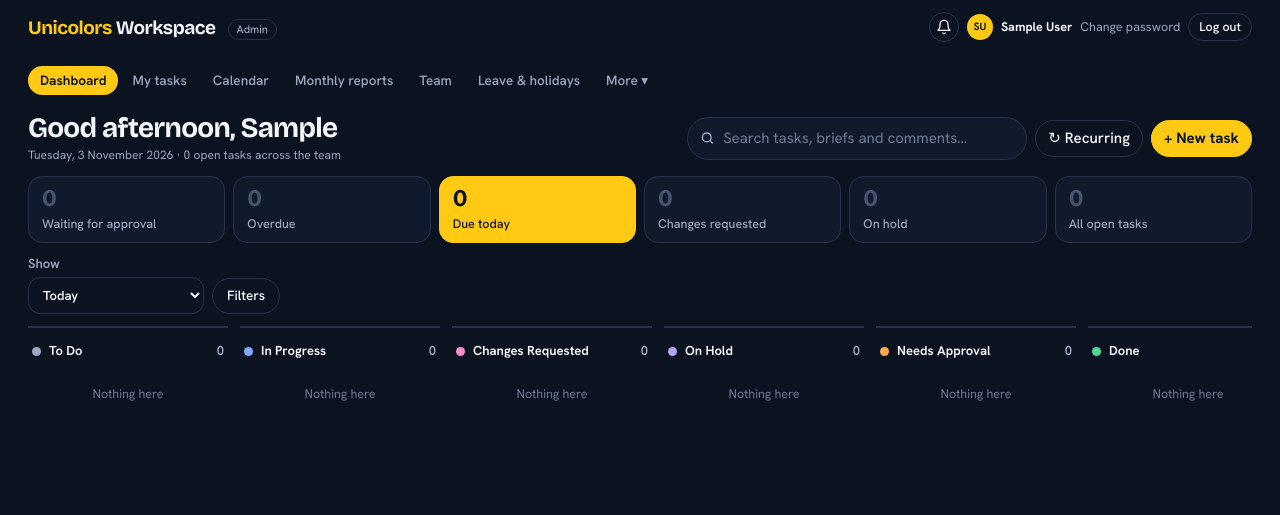
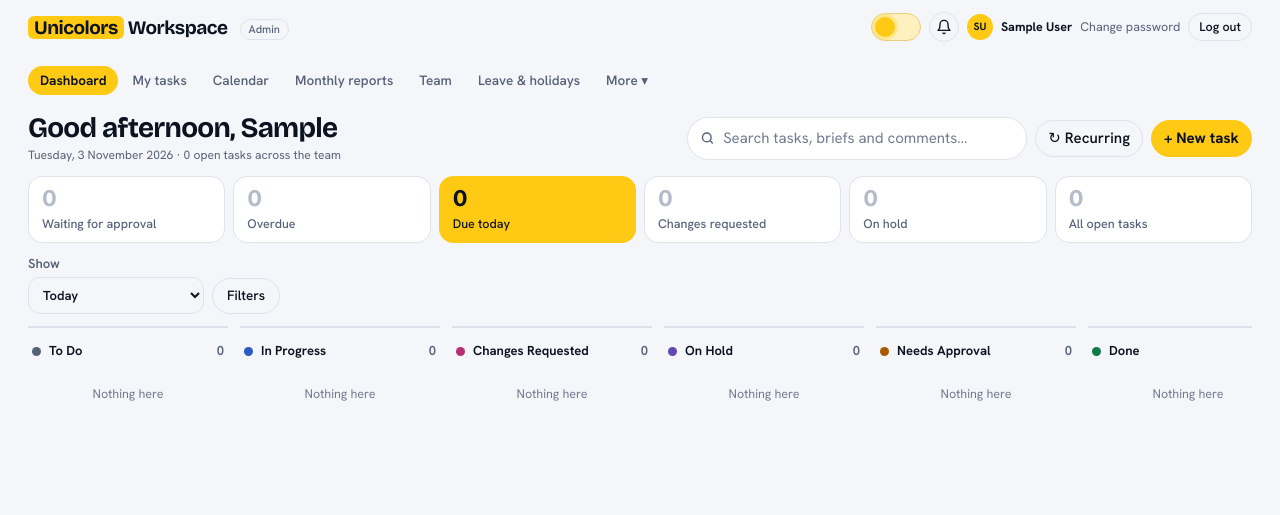
Before and after one commit to digitalunicolors-bit/UnicolorsTaskDairy, a Django app: page /dashboard/ in a window 1280 px wide. Shown: the top 515 px of the page. Run offline with Django 5.2, Linux system fonts and the light colour scheme; the visitor is signed in with stand-in values (Sample User, id 1); data comes from the database, SQL or seed files in the repository; data that the repository does not hold is empty.

Commit message:
Add a light mode with a sun and moon switch
Adds a light theme alongside navy, a switch on every page including login, and a
circular reveal that spreads from the switch. The choice is remembered on each
device, and a first visit follows the device's setting.

Co-Authored-By: Claude Opus 5.5 <noreply@anthropic.com>
Claude-Session: https://claude.ai/code/session_01UN6uMCHxbdKbpJwWZWhUAk

```diff
--- a/UnicolorDairy/Home/tests.py
+++ b/UnicolorDairy/Home/tests.py
@@ -946,5 +946,10 @@ class CorporateTests(TestCase):
         self.assertNotIn(reverse("task_action", args=[t.pk, "start"]), html)
         self.assertContains(self.client.get(reverse("task_detail", args=[t.pk])), reverse("task_action", args=[t.pk, "start"]))
 
+    def test_theme_switch_is_on_login_and_app_pages(self):
+        self.assertContains(self.client.get(reverse("login")), "data-theme-toggle")
+        self.client.force_login(self.yashi)
+        self.assertContains(self.client.get(reverse("my_tasks")), "data-theme-toggle")
+
     def test_health_check_is_public(self):
         self.assertEqual(self.client.get(reverse("healthz")).status_code, 200)
--- a/UnicolorDairy/static/css/app.css
+++ b/UnicolorDairy/static/css/app.css
@@ -92,7 +92,7 @@ h1 {
 }
 
 h1 span:first-child {
-    color: var(--brand)
+    color: var(--accent-text)
 }
 
 .sub {
--- a/UnicolorDairy/static/css/theme.css
+++ b/UnicolorDairy/static/css/theme.css
@@ -12,6 +12,11 @@
     --line: #27324D;
     --brand: #FFC914;
     --brand-ink: #0B1220;
+    --accent-text: #FFC914;
+    --on-status: #0B1220;
+    --faint: #6E7A94;
+    --zero: #47536F;
+    --focus: #FFC914;
     --c-todo: #9CA8BF;
     --c-prog: #7FABFF;
     --c-review: #FFA94D;
@@ -32,19 +37,19 @@ h1, h2, .my-h, .team-h, .rep-h, .td-head h2 { font-family: var(--display); lette
 .panel > h2, .panel h2, .row-between > h2 { font-size: 19px; font-weight: 650; }
 h2 small { font-family: "Hanken Grotesk", system-ui, sans-serif; letter-spacing: 0; font-weight: 400; color: var(--muted); }
 input, select, textarea, button { font-family: inherit; }
-a.link, .link { color: var(--brand); }
+a.link, .link { color: var(--accent-text); }
 mark { background: var(--brand); color: var(--brand-ink); border-radius: 3px; padding: 0 2px; }
-:focus-visible { outline: 2px solid var(--brand); outline-offset: 2px; }
+:focus-visible { outline: 2px solid var(--focus); outline-offset: 2px; }
 
 /* ---------- header and navigation ---------- */
 .wrap { max-width: 1320px; padding: 22px 28px 64px; }
 .top { padding-bottom: 14px; align-items: center; }
 .top h1 { font-size: 24px; font-weight: 700; }
 .top h1 a { color: var(--ink); text-decoration: none; }
-h1 span:first-child { color: var(--brand); }
+h1 span:first-child { color: var(--accent-text); }
 .role-badge { background: transparent; color: var(--muted); border: 1px solid var(--line); text-transform: none; letter-spacing: 0; font-family: "Hanken Grotesk", system-ui, sans-serif; font-size: 12px; font-weight: 500; padding: 3px 10px; margin-left: 10px; }
 .who .link { color: var(--muted); }
-.who .link:hover { color: var(--brand); }
+.who .link:hover { color: var(--accent-text); }
 .tabs { gap: 4px; border-bottom: 0; margin-bottom: 26px; padding-bottom: 0; }
 .tab { border-radius: 99px; border: 0; padding: 8px 16px; color: var(--muted); font-weight: 550; margin-bottom: 0; white-space: nowrap; }
 .tab:hover { color: var(--ink); background: var(--surface2); }
@@ -65,7 +70,7 @@ h1 span:first-child { color: var(--brand); }
 .focus-card span { color: var(--muted); font-size: 13.5px; font-weight: 500; margin-top: 8px; }
 .focus-card:hover { border-color: var(--brand); background: var(--surface); }
 .focus-card.zero { opacity: 1; }
-.focus-card.zero b { color: #47536F; }
+.focus-card.zero b { color: var(--zero); }
 .focus-card.red:not(.zero) b { color: var(--hi); }
 .focus-card.on, .focus-card.on:hover { background: var(--brand); border-color: var(--brand); }
 .focus-card.on b, .focus-card.on span, .focus-card.on.red b, .focus-card.on.zero b { color: var(--brand-ink); }
@@ -75,20 +80,20 @@ button, .btn { background: transparent; color: var(--ink); border: 1px solid var
 button:hover, .btn:hover { border-color: var(--muted); background: var(--surface2); }
 .primary, button.primary, .btn.primary { background: var(--brand) !important; border-color: var(--brand) !important; color: var(--brand-ink) !important; font-weight: 700; }
 .primary:hover, button.primary:hover, .btn.primary:hover { background: #FFD84D !important; border-color: #FFD84D !important; }
-.ok { background: var(--c-done) !important; border-color: var(--c-done) !important; color: var(--brand-ink) !important; font-weight: 700; }
+.ok { background: var(--c-done) !important; border-color: var(--c-done) !important; color: var(--on-status) !important; font-weight: 700; }
 .warn { color: var(--c-change); border-color: color-mix(in srgb, var(--c-change) 50%, transparent); }
 .danger { color: var(--hi); border-color: color-mix(in srgb, var(--hi) 45%, transparent); }
 .clear-btn { color: var(--muted) !important; border-color: var(--line) !important; }
 input:not([type=checkbox]):not([type=radio]):not([type=file]), select, textarea { background: var(--bg); color: var(--ink); border: 1px solid var(--line); border-radius: 12px; }
-input::placeholder, textarea::placeholder { color: #6E7A94; }
-input:not([type=checkbox]):not([type=radio]):focus, select:focus, textarea:focus { border-color: var(--brand); outline: 0; box-shadow: 0 0 0 1px var(--brand); }
+input::placeholder, textarea::placeholder { color: var(--faint); }
+input:not([type=checkbox]):not([type=radio]):focus, select:focus, textarea:focus { border-color: var(--focus); outline: 0; box-shadow: 0 0 0 1px var(--focus); }
 input[type=file] { background: var(--bg); border: 1px solid var(--line); border-radius: 12px; color: var(--muted); }
 input[type=checkbox], input[type=radio] { accent-color: var(--brand); }
 label, .fl { color: var(--muted); font-weight: 500; }
 .controls label.inline, label.inline { text-transform: none; letter-spacing: 0; font-size: 13px; color: var(--muted); }
 .search-bar { background: var(--surface); border: 1px solid var(--line); border-radius: 99px; color: var(--muted); }
 .search-bar input { background: transparent !important; border: 0 !important; box-shadow: none !important; }
-.search-bar:focus-within { border-color: var(--brand); }
+.search-bar:focus-within { border-color: var(--focus); }
 .picker-box, .picker-list { background: var(--bg); border-color: var(--line); border-radius: 12px; }
 .picker-chip { background: var(--surface2); }
 .picker-item.on, .picker-item:hover { background: var(--surface2); }
@@ -102,18 +107,18 @@ label, .fl { color: var(--muted); font-weight: 500; }
 .card h3 { font-family: var(--display); font-weight: 600; letter-spacing: -.01em; font-size: 15.5px; }
 .pill { background: var(--surface2); color: var(--muted); }
 .pill.who { background: transparent; color: var(--ink); border: 1px solid var(--line); }
-.pill.client { background: transparent; color: var(--brand); border: 1px solid color-mix(in srgb, var(--brand) 45%, transparent); }
+.pill.client { background: transparent; color: var(--accent-text); border: 1px solid color-mix(in srgb, var(--brand) 45%, transparent); }
 .pill.p-high { background: color-mix(in srgb, var(--hi) 15%, transparent); color: var(--hi); }
 .pill.p-medium { background: color-mix(in srgb, var(--md) 14%, transparent); color: var(--md); }
 .pill.p-low { background: color-mix(in srgb, var(--lo) 14%, transparent); color: var(--lo); }
-.pill.late { background: var(--hi); color: var(--brand-ink); font-weight: 650; }
-.st { color: var(--brand-ink); font-weight: 650; }
+.pill.late { background: var(--hi); color: var(--on-status); font-weight: 650; }
+.st { color: var(--on-status); font-weight: 650; }
 .note { background: var(--surface2); }
-.empty { color: #6E7A94; }
+.empty { color: var(--faint); }
 .board-toast { background: var(--brand); color: var(--brand-ink); font-weight: 600; }
 
 /* ---------- people ---------- */
-.avatar { background: var(--surface2); color: var(--brand); font-weight: 700; }
+.avatar { background: var(--surface2); color: var(--accent-text); font-weight: 700; }
 .avatar.is-admin { background: var(--brand); color: var(--brand-ink); }
 .who > .avatar { background: var(--brand); color: var(--brand-ink); }
 .notif-btn { background: transparent; border-color: var(--line); color: var(--ink); }
@@ -377,10 +383,67 @@ input[type=file]::file-selector-button { background: var(--surface2); color: var
 }
 
 .picker-box { border: 1px solid var(--line); }
-.picker-box:focus-within { border-color: var(--brand); box-shadow: 0 0 0 1px var(--brand); outline: 0; }
+.picker-box:focus-within { border-color: var(--focus); box-shadow: 0 0 0 1px var(--focus); outline: 0; }
 .picker-input, .picker-input:focus, .picker-input:focus-visible { border: 0 !important; box-shadow: none !important; outline: 0 !important; background: transparent !important; }
 .board-filters .btn { padding: 7px 14px; font-size: 13.5px; }
 @media (max-width: 860px) {
     .focus-card { flex: 0 0 136px; min-width: 136px; }
 }
 .who .avatar { min-height: 26px !important; max-height: 26px; }
+
+/* ---------- light mode ---------- */
+:root[data-theme="light"] {
+    color-scheme: light;
+    --bg: #F5F6F9;
+    --surface: #FFFFFF;
+    --surface2: #EDF0F5;
+    --ink: #0B1220;
+    --muted: #566178;
+    --line: #DEE2EB;
+    --accent-text: #7A5A00;
+    --on-status: #FFFFFF;
+    --faint: #717B90;
+    --zero: #B4BBC9;
+    --focus: #0B1220;
+    --c-todo: #566178;
+    --c-prog: #2A5CC2;
+    --c-review: #A85A00;
+    --c-change: #B5306F;
+    --c-done: #127A49;
+    --c-hold: #6348B4;
+    --hi: #C9242E;
+    --md: #A85A00;
+    --lo: #127A49;
+}
+:root[data-theme="light"] .primary:hover,
+:root[data-theme="light"] .btn.primary:hover { background: #F5BC00 !important; border-color: #F5BC00 !important; }
+:root[data-theme="light"] .pill.client,
+:root[data-theme="light"] .pill.hol-gujarat,
+:root[data-theme="light"] .person-head .role.admin { border-color: #D9B23A !important; }
+:root[data-theme="light"] .notif-panel,
+:root[data-theme="light"] .tab-more-list { box-shadow: 0 14px 34px rgba(11, 18, 32, .14); }
+:root[data-theme="light"] .modal::backdrop { background: rgba(11, 18, 32, .42); }
+:root[data-theme="light"] .invite-status.pending { color: var(--c-review); background: color-mix(in srgb, var(--c-review) 11%, transparent); border-color: color-mix(in srgb, var(--c-review) 35%, transparent); }
+:root[data-theme="light"] .invite-status.expired { color: var(--hi); background: color-mix(in srgb, var(--hi) 9%, transparent); border-color: color-mix(in srgb, var(--hi) 35%, transparent); }
+:root[data-theme="light"] .invite-status.joined { color: var(--c-done); background: color-mix(in srgb, var(--c-done) 10%, transparent); border-color: color-mix(in srgb, var(--c-done) 35%, transparent); }
+
+/* ---------- the sun and moon switch ---------- */
+.theme-switch { position: relative; flex: none; width: 50px; height: 28px; min-height: 0; padding: 0; border: 1px solid #27324D; border-radius: 99px; cursor: pointer; overflow: hidden; background: #16203A; transition: background-color .35s ease, border-color .35s ease; }
+.theme-switch:hover { background: #16203A; border-color: #FFC914; }
+.theme-thumb { position: absolute; top: 3px; left: 3px; width: 20px; height: 20px; border-radius: 50%; background: #FFC914; transform: translateX(22px); box-shadow: inset -6px -2px 0 0 #FFE78F; transition: transform .45s cubic-bezier(.34, 1.56, .64, 1), box-shadow .35s ease, background-color .35s ease; }
+/* Dark: a crescent moon resting right, among a few stars. */
+.theme-switch[aria-checked="true"] .theme-thumb { background: #16203A; box-shadow: inset -7px -3px 0 0 #FFE78F; }
+.theme-stars { position: absolute; top: 8px; left: 9px; width: 2px; height: 2px; border-radius: 50%; background: #FFE78F; box-shadow: 8px 7px 0 0 #FFE78F, 11px -3px 0 -.4px #FFE78F; transition: opacity .3s ease, transform .45s ease; }
+/* Light: the sun moves left with its rays out, and the sky turns warm. */
+.theme-switch[aria-checked="false"] { background: #FFF1BF; border-color: #E9CE7A; }
+.theme-switch[aria-checked="false"]:hover { background: #FFF1BF; border-color: #0B1220; }
+.theme-switch[aria-checked="false"] .theme-thumb { transform: translateX(0) rotate(90deg); background: #FFC914; box-shadow: 0 0 0 3px rgba(255, 201, 20, .3); }
+.theme-switch[aria-checked="false"] .theme-stars { opacity: 0; transform: translateY(6px); }
+.auth-theme { position: absolute; top: 18px; right: 18px; width: auto !important; max-width: none !important; margin: 0 !important; }
+.auth-form { position: relative; }
+
+::view-transition-old(root), ::view-transition-new(root) { animation: none; mix-blend-mode: normal; }
+::view-transition-new(root) { z-index: 2; }
+::view-transition-old(root) { z-index: 1; }
+@media (prefers-reduced-motion: reduce) { .theme-switch, .theme-thumb, .theme-stars { transition: none; } }
+:root[data-theme="light"] .top h1 span:first-child { background: var(--brand); color: var(--brand-ink); padding: 0 6px; border-radius: 6px; }
--- /dev/null
+++ b/UnicolorDairy/static/js/theme.js
@@ -0,0 +1,43 @@
+// Light and dark mode. The new theme spreads out from the switch like paint.
+(function () {
+  const root = document.documentElement;
+  const COLORS = { dark: "#0B1220", light: "#F5F6F9" };
+
+  function sync() {
+    const dark = root.dataset.theme !== "light";
+    document.querySelectorAll("[data-theme-toggle]").forEach(el => {
+      el.setAttribute("aria-checked", dark ? "true" : "false");
+      el.title = dark ? "Switch to light mode" : "Switch to dark mode";
+    });
+    const meta = document.querySelector('meta[name="theme-color"]');
+    if (meta) meta.content = COLORS[dark ? "dark" : "light"];
+  }
+
+  function apply(theme) {
+    root.dataset.theme = theme;
+    try { localStorage.setItem("theme", theme); } catch (e) {}
+    sync();
+  }
+
+  function toggle(button) {
+    const next = root.dataset.theme === "light" ? "dark" : "light";
+    const still = window.matchMedia("(prefers-reduced-motion: reduce)").matches;
+    if (still || !document.startViewTransition) { apply(next); return; }
+
+    const box = button.getBoundingClientRect();
+    const x = box.left + box.width / 2, y = box.top + box.height / 2;
+    const reach = Math.hypot(Math.max(x, innerWidth - x), Math.max(y, innerHeight - y));
+    document.startViewTransition(() => apply(next)).ready.then(() => {
+      root.animate(
+        { clipPath: [`circle(0px at ${x}px ${y}px)`, `circle(${reach}px at ${x}px ${y}px)`] },
+        { duration: 520, easing: "cubic-bezier(.3, .7, .2, 1)", pseudoElement: "::view-transition-new(root)" }
+      );
+    }).catch(() => {});
+  }
+
+  document.addEventListener("click", e => {
+    const button = e.target.closest("[data-theme-toggle]");
+    if (button) toggle(button);
+  });
+  sync();
+})();
--- /dev/null
+++ b/UnicolorDairy/templates/_theme_toggle.html
@@ -0,0 +1,4 @@
+<button type="button" class="theme-switch" role="switch" aria-checked="false" aria-label="Dark mode" data-theme-toggle>
+  <span class="theme-stars" aria-hidden="true"></span>
+  <span class="theme-thumb" aria-hidden="true"></span>
+</button>
--- a/UnicolorDairy/templates/base.html
+++ b/UnicolorDairy/templates/base.html
@@ -6,6 +6,16 @@
   <meta name="viewport" content="width=device-width, initial-scale=1">
   <title>{% block title %}Unicolors Workspace{% endblock %}</title>
   <meta name="theme-color" content="#0B1220">
+  <script>
+    // Set the theme before the page paints, so it never flashes the wrong colours.
+    (function () {
+      var saved = null;
+      try { saved = localStorage.getItem("theme"); } catch (e) {}
+      var theme = saved === "light" || saved === "dark" ? saved
+        : (window.matchMedia && matchMedia("(prefers-color-scheme: light)").matches ? "light" : "dark");
+      document.documentElement.dataset.theme = theme;
+    })();
+  </script>
   <link rel="stylesheet" href="{% static 'css/app.css' %}">
   <link rel="stylesheet" href="{% static 'css/theme.css' %}">
 </head>
@@ -20,6 +30,7 @@
     </div>
     {% if user.is_authenticated %}
     <div class="who">
+      {% include "_theme_toggle.html" %}
       {% notif_bell %}
       <span class="avatar sm">{{ user.initials }}</span>
       <span class="who-name">{{ user.display_name }}</span>
@@ -68,6 +79,7 @@
 
   {% block content %}{% endblock %}
 </div>
+<script src="{% static 'js/theme.js' %}"></script>
 {% block scripts %}{% endblock %}
 </body>
 </html>
--- a/UnicolorDairy/templates/registration/login.html
+++ b/UnicolorDairy/templates/registration/login.html
@@ -23,6 +23,7 @@
 
     {# ---------- form side ---------- #}
     <section class="auth-form">
+      <div class="auth-theme">{% include "_theme_toggle.html" %}</div>
       <h2>Welcome back</h2>
       <p class="muted">Log in to your workspace.</p>
 
```
Also changed, not shown: other parts of UnicolorDairy/static/css/theme.css (+14 -13 lines).
